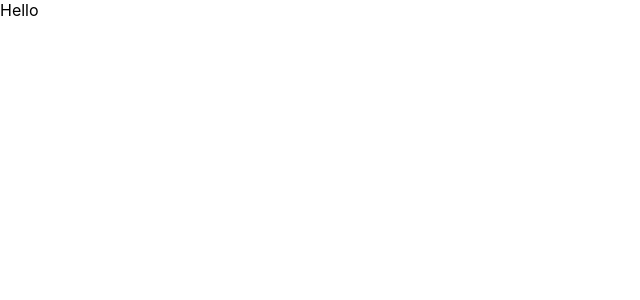
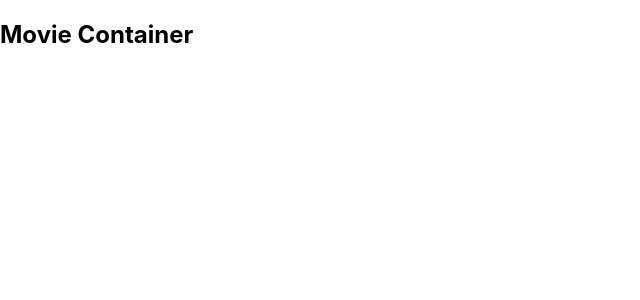
Before and after one commit to boyerst/moviesReact, a React (Create React App) app in the folder movies-front-end/: page / in a window 1280 px wide. Shown: the top 300 px of the page, without its empty margins (0-640 px from the left). Built offline with nearby package versions, Linux system fonts and the light colour scheme.

Commit message:
it renders a MovieContainer

```diff
--- a/movies-front-end/src/App.js
+++ b/movies-front-end/src/App.js
@@ -1,10 +1,11 @@
 import React from 'react';
 import './App.css';
+import MovieContainer from './MovieContainer'
 
 function App() {
   return (
     <div className="App">
-      Hello
+      <MovieContainer />
     </div>
   );
 }
--- /dev/null
+++ b/movies-front-end/src/MovieContainer/index.js
@@ -0,0 +1,12 @@
+import React, { Component } from 'react'
+
+
+export default class DogContainer extends Component {
+
+  render() {
+    return(
+      <h2>Movie Container</h2>
+    )
+  }
+
+}
```
